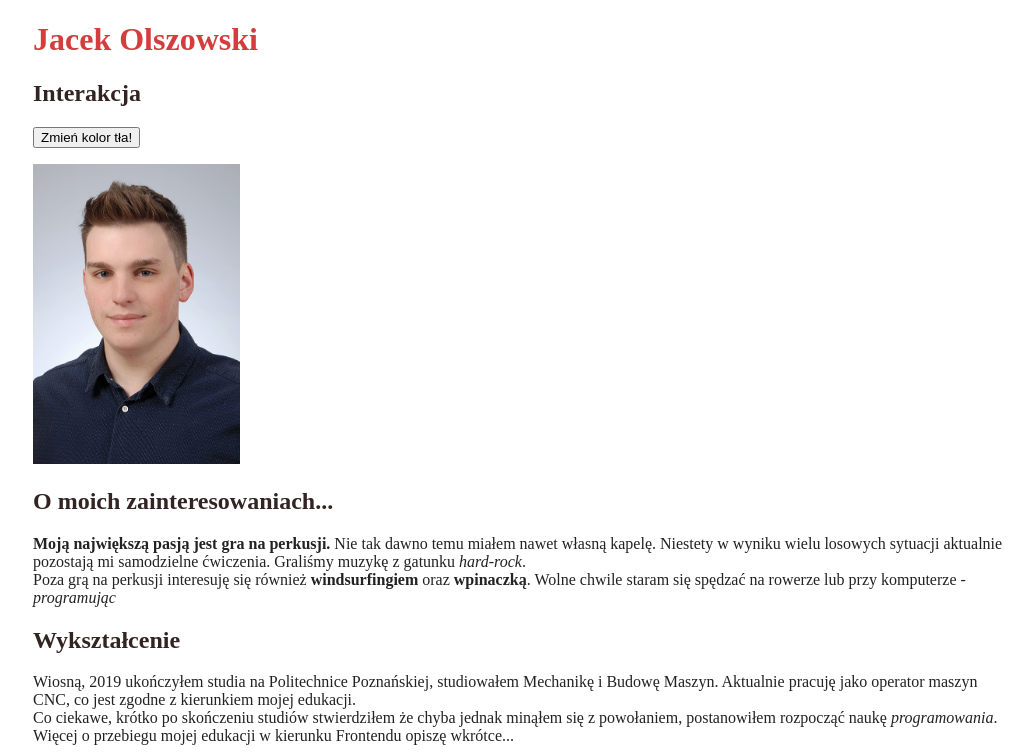
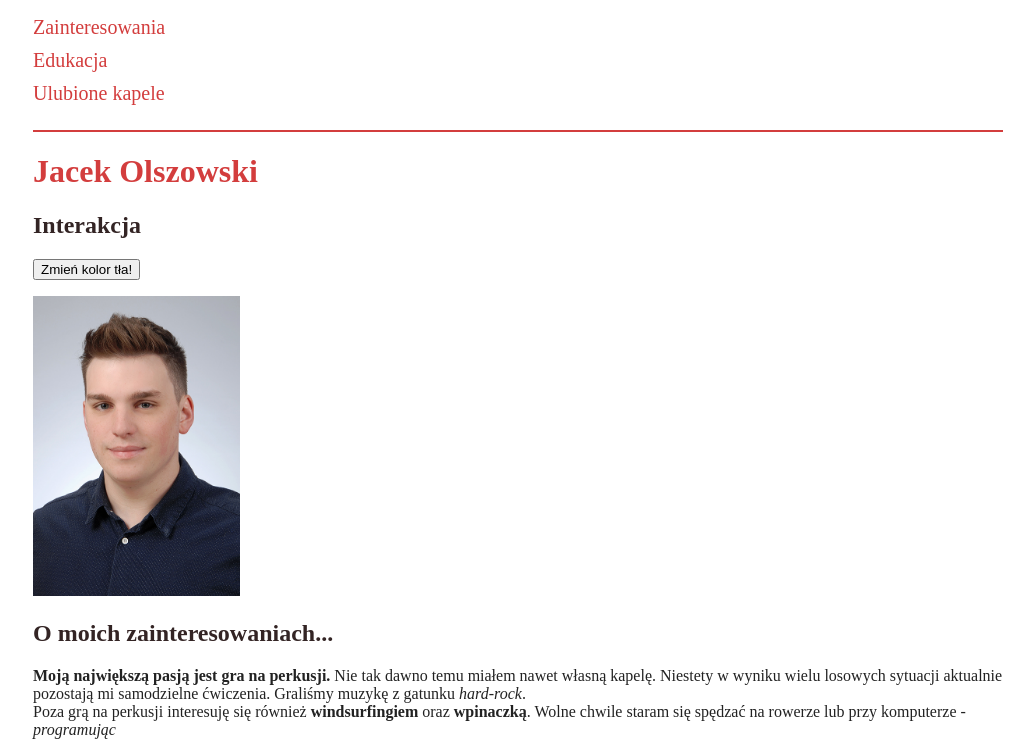
Before and after one commit to olszowskijacek/Homepage, a plain HTML site: page index.html in a window 1280 px wide. Shown: the top 756 px of the page, without its empty margins (122-1155 px from the left). Drawn offline with Linux system fonts and the light colour scheme.

Commit message:
add navigation

```diff
--- a/index.html
+++ b/index.html
@@ -6,12 +6,21 @@
     <meta name="viewport" content="width=device-width, initial-scale=1.0">
     <link rel="stylesheet" href="./styles/style.css">
     <link rel="stylesheet" href="./styles/table.css">
+    <link rel="stylesheet" href="./styles/nav.css">
     <script src="main.js" defer></script>
     <title>Jacek Olszowski</title>
 </head>
 
 <body class="container">
-    <header id="header">
+    <nav class="nav">
+        <ul class="navList">
+            <li class="navItem"><a href="#about">Zainteresowania</a>
+            <li class="navItem"><a href="#education">Edukacja</a></li>
+            <li class="navItem"><a href="#table">Ulubione kapele</a></li></li>
+        </ul>
+
+    </nav>
+    <header id="header" class="head">
         <h1 class="header">Jacek Olszowski</h1>
         <h2 class="subHeader">Interakcja</h2>
         <p>
@@ -80,7 +89,7 @@
             </table>
         </div>
     </section>
-    <footer id="footer">Jacek Olszowski</footer>
+    <footer id="footer" class="footer">Jacek Olszowski</footer>
 </body>
 
 </html>
--- /dev/null
+++ b/styles/nav.css
@@ -0,0 +1,19 @@
+.navList {
+    padding-left: 0;
+    padding-bottom: 15px;
+    list-style: none;
+    border-bottom: 2px solid #d33d3d;
+}
+.navItem {
+    margin: 10px 0;
+}
+a {
+    color: #d33d3d;
+    text-decoration: none;
+    font-size: 20px;
+    transition: 0.3s;
+}
+a:hover {
+    padding-left: 10px;
+    color: #db1111;
+}
```
